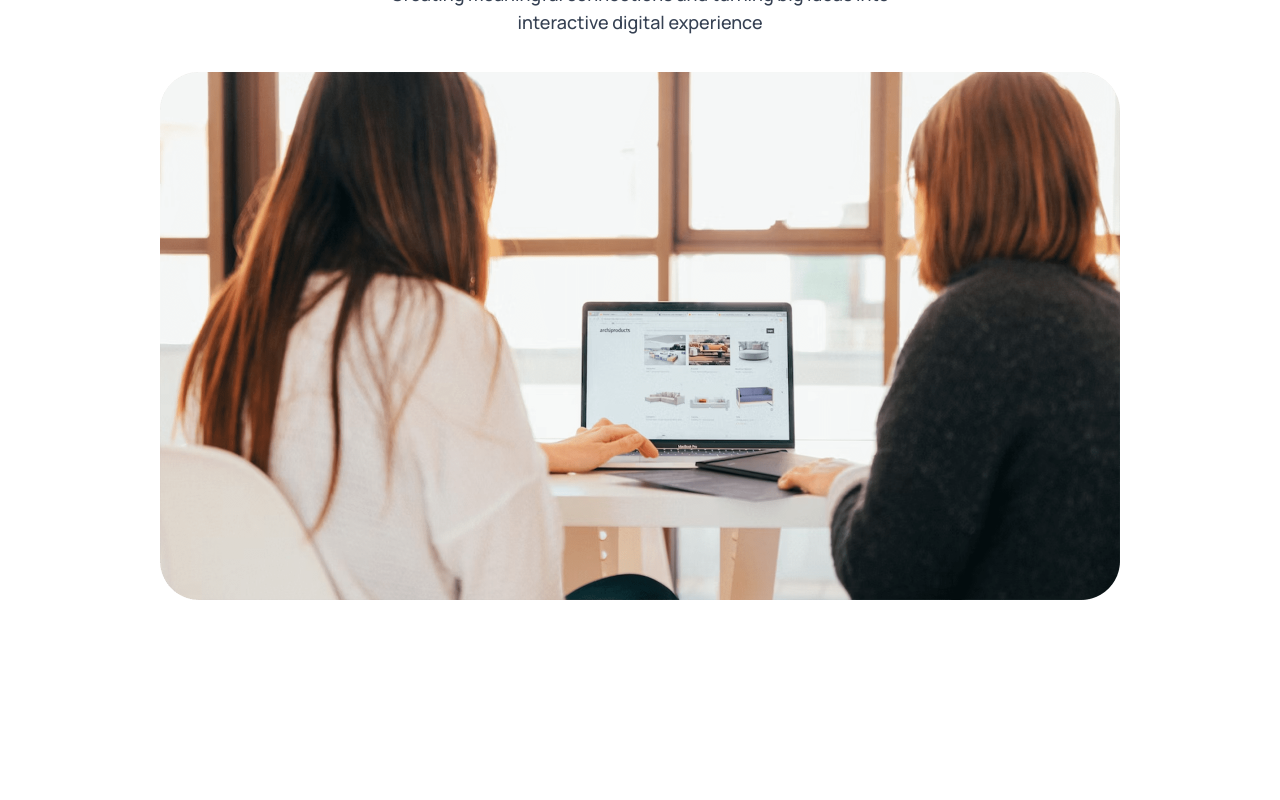
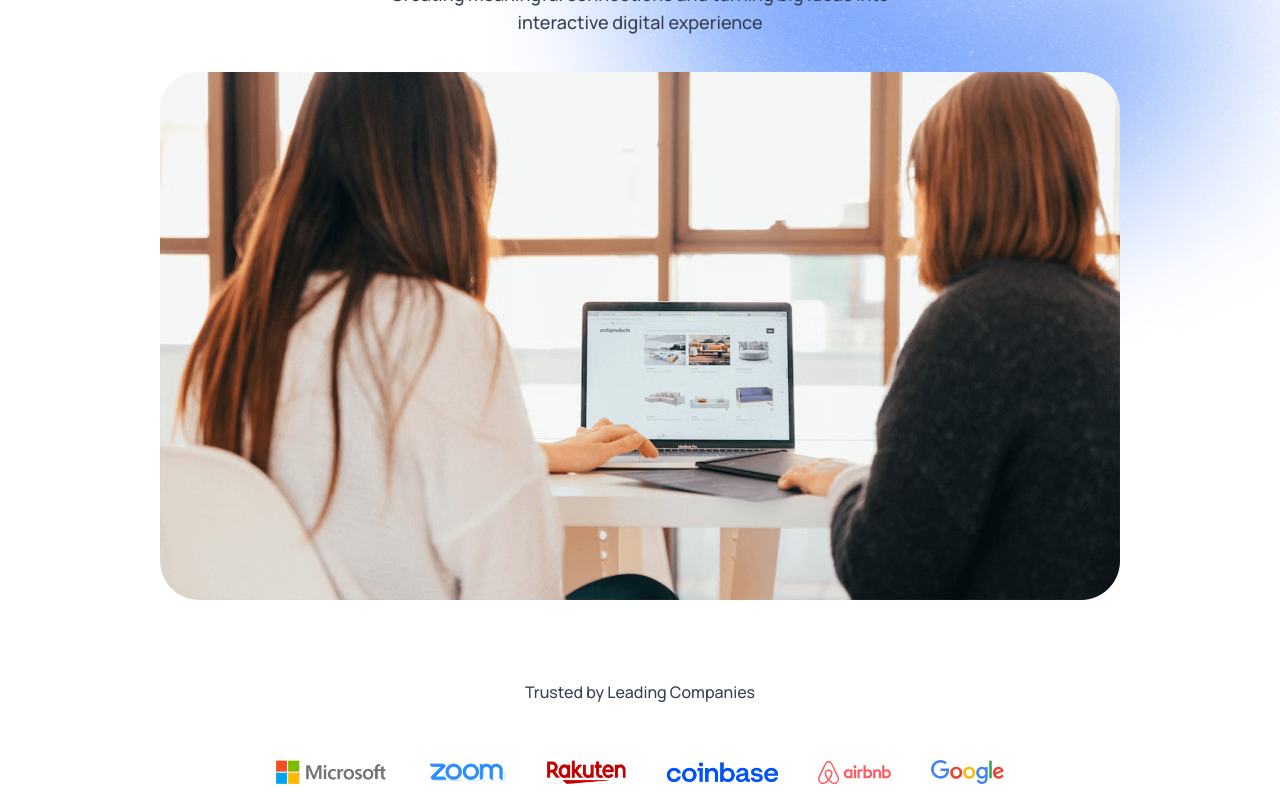
Before and after one commit to OfficiallyVictor/agency-ai, a React (Vite) app: page / in a window 1280 px wide. Shown: the part 447-1247 px from the top of the page. Before the commit the page ends 1127 px from the top, so only its background shows below. Built offline with nearby package versions, Linux system fonts and the light colour scheme.

Commit message:
sserives

```diff
--- a/src/App.jsx
+++ b/src/App.jsx
@@ -1,6 +1,7 @@
 import React, { useState } from 'react'
 import Navbar from './components/Navbar'
 import Hero from './components/Hero'
+import TrustedBy from './components/TrustedBy'
 
 const App = () => {
 
@@ -10,6 +11,7 @@
     <div className='dark:bg-black relative'>
       <Navbar theme={theme} setTheme={setTheme}/>
       <Hero/>
+      <TrustedBy/>
     </div>
   )
 }
--- a/src/components/Hero.jsx
+++ b/src/components/Hero.jsx
@@ -19,6 +19,7 @@
 
     <div className='relative'>
         <img src={assets.hero_img} alt="" className='w-full max-w-6xl ' />
+        <img src={assets.bgImage1} alt="" className='absolute -top-40 -right-40 sm:-top-100 sm:-right-70 -z-1 dark:hidden' />
     </div>
 
     </div>
--- /dev/null
+++ b/src/components/Services.jsx
@@ -0,0 +1,36 @@
+import React from 'react'
+import assets from '../assets/assets'
+
+const Services = () => {
+
+    const servicesData = [
+        {
+            title: 'Advertising',
+            description: 'We turn bold ideas into powerful digital solutions that connect, engage...',
+            icon: assets.ads_icon
+        },
+        {
+            title: 'Content Marketing',
+            description: 'We help you execute your plan and deliver results',
+            icon: assets.marketing_icon
+        },
+        {
+            title: 'Content Writing',
+            description: 'We help you create a marketing strategy that drives results',
+            icon: assets.content_icon
+        },
+        {
+            title: 'Social media',
+            description: 'We help you build a strong social media presence and engage with your audience',
+            icon: assets.social_icon
+        },
+    ]
+
+  return (
+    <div>
+
+    </div>
+  )
+}
+
+export default Services
--- /dev/null
+++ b/src/components/TrustedBy.jsx
@@ -0,0 +1,18 @@
+import React from 'react'
+import { company_logos } from '../assets/assets'
+
+const TrustedBy = () => {
+  return (
+    <div className='flex flex-col items-center px-4 sm:px-12 lg:px-24 xl:px-40 gap-10 text-gray-700 dark:text-white/80'>
+      <h3 className='font-semibold'>Trusted by Leading Companies </h3>
+
+      <div className='flex items-center justify-center flex-wrap gap-10 m-4'>
+        {company_logos.map((logo, index)=>(
+            <img key={index} src={logo} alt="" className='max-h-5 sm:max-h-6 dark:drop-shadow-xl' />
+        ))}
+      </div>
+    </div>
+  )
+}
+
+export default TrustedBy
```
